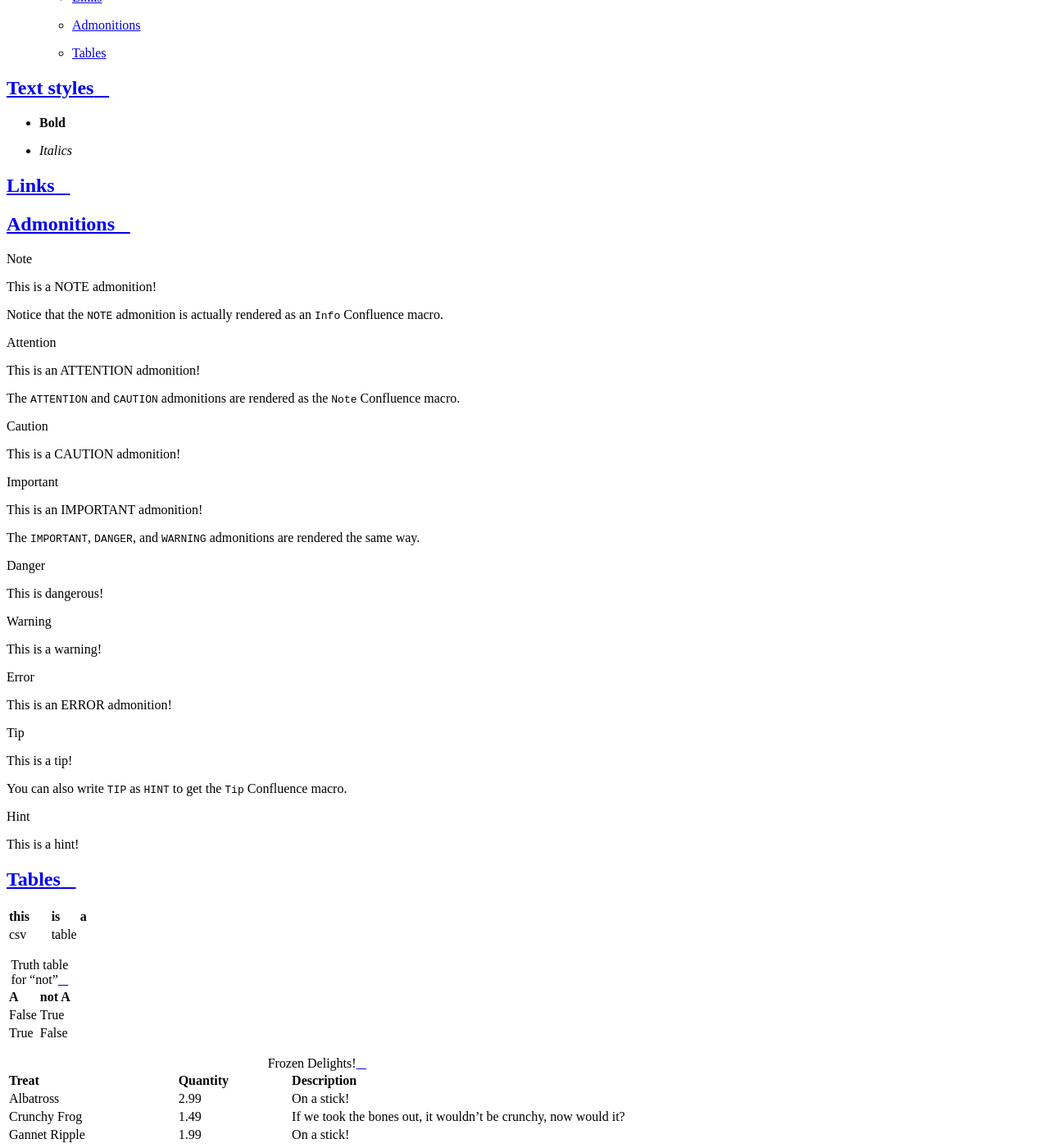
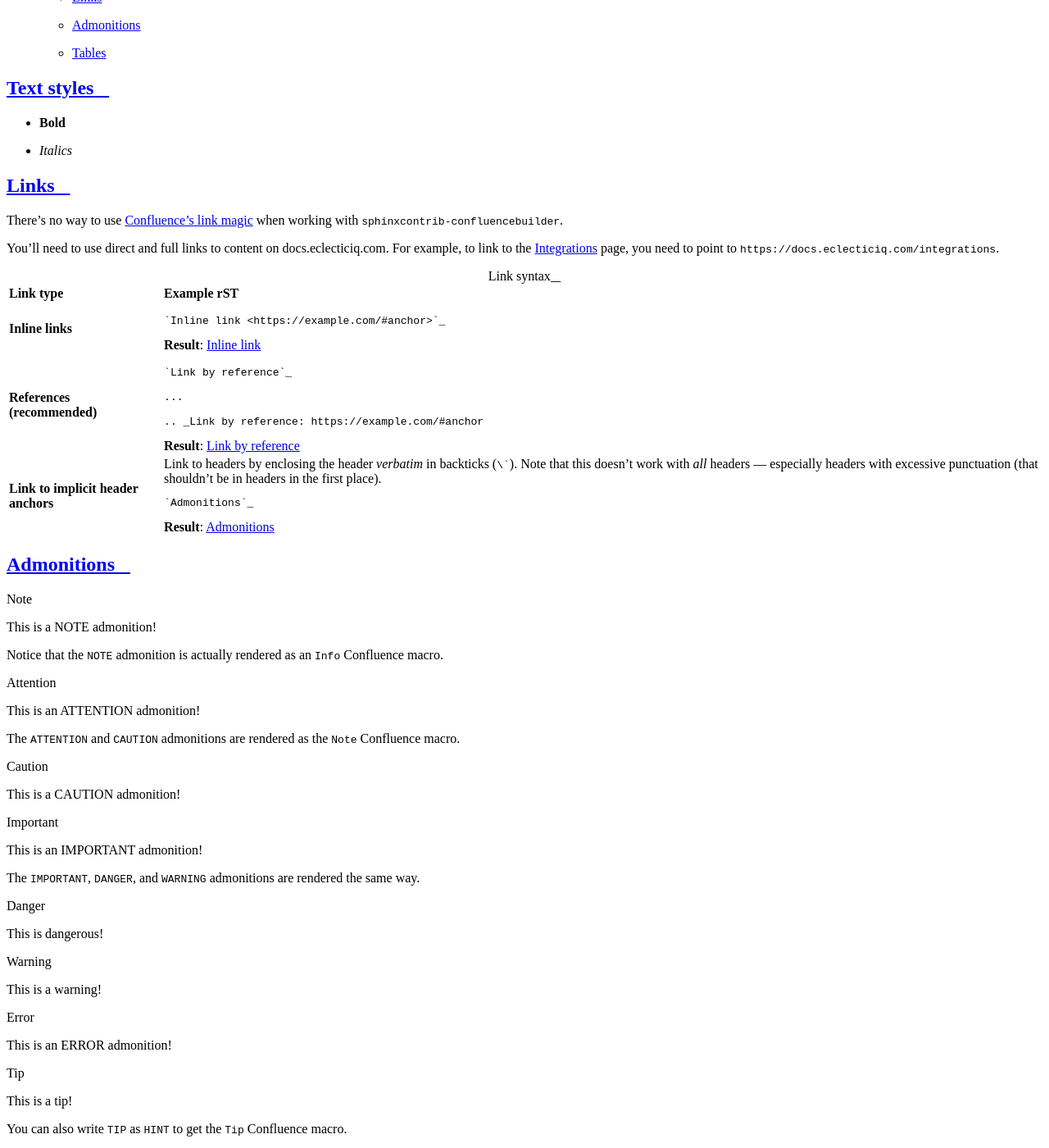
Before and after one commit to zed-eiq/how-to-use-sphinxcontrib-confluencebuilder, a Sphinx documentation site: the page built from source/rst-reference.rst, in a window 1280 px wide and 1400 px high, scrolled down 550 px. Shown: the whole window at 82% size. Built offline with Sphinx 7.4.7 and the Read the Docs theme 2.0.0, drawn with Linux system fonts in a browser that asks for light colours; some of the changed text lies outside the part shown.

Commit message:
added more examples to the rst reference

````diff
--- /dev/null
+++ b/source/_includes/test.csv
@@ -0,0 +1,3 @@
+header, header2, header3
+1,2,3
+abc,def,xyz
--- a/source/rst-reference.rst
+++ b/source/rst-reference.rst
@@ -16,6 +16,53 @@ Text styles
 
 Links
 ======
+
+There's no way to use `Confluence's link magic`_
+when working with ``sphinxcontrib-confluencebuilder``.
+
+You'll need to use direct and full links to content on
+docs.eclecticiq.com. For example, to link to the `Integrations`_
+page, you need to point to ``https://docs.eclecticiq.com/integrations``.
+
+..  list-table:: Link syntax
+    :width: 100%
+    :widths: auto
+    :header-rows: 1
+    :stub-columns: 1
+    :align: left
+
+    * - Link type
+      - Example rST
+    * - Inline links
+      -
+        ..  code-block::
+
+            `Inline link <https://example.com/#anchor>`_
+
+        **Result**: `Inline link <https://example.com/#anchor>`_
+    * - References (recommended)
+      -
+        ..  code-block::
+
+            `Link by reference`_
+
+            ...
+
+            .. _Link by reference: https://example.com/#anchor
+
+        **Result**: `Link by reference`_
+    * - Link to implicit header anchors
+      - Link to headers by enclosing the header *verbatim*
+        in backticks (``\```). Note that this doesn't work with
+        *all* headers — especially headers with excessive punctuation
+        (that shouldn't be in headers in the first place).
+
+        ..  code-block::
+
+            `Admonitions`_
+
+        **Result**: `Admonitions`_
+
 
 Admonitions
 ============
@@ -56,10 +103,19 @@ Tables
 
 .. csv-table::
    :widths: 15 10 30
+   :width: 100%
    :header-rows: 1
 
    this, is, a
    csv, table,
+
+
+You can also `import a CSV file`_ as a table with the ``csv-table`` directive:
+
+.. csv-table:: Imported CSV table
+   :width: 100%
+   :header-rows: 1
+   :file: _includes/test.csv
 
 .. table:: Truth table for "not"
    :widths: auto
@@ -73,7 +129,10 @@ Tables
 
 .. list-table:: Frozen Delights!
    :widths: 15 10 30
+   :width: 100%
    :header-rows: 1
+   :stub-columns: 1
+   :align: left
 
    * - Treat
      - Quantity
@@ -91,3 +150,9 @@ Tables
 
 
 .. _docutils reference: https://docutils.sourceforge.io/docs/ref/rst/directives.html
+
+.. _Link by reference: https://example.com/#anchor
+
+.. _Confluence's link magic: https://docs.eclecticiq.com/pages/viewpage.action?pageId=41377063
+.. _Integrations: https://docs.eclecticiq.com/integrations
+.. _Import a CSV file: https://github.com/zed-eiq/how-to-use-sphinxcontrib-confluencebuilder/tree/master/source/includes/test.csv
````
